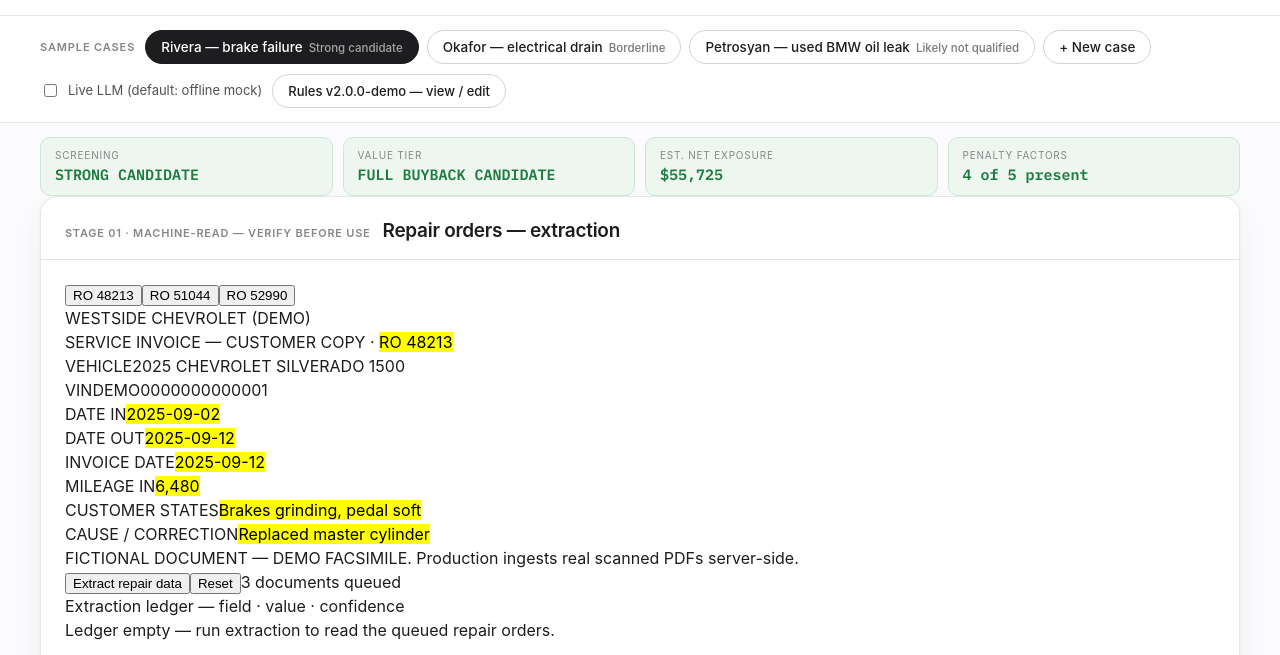
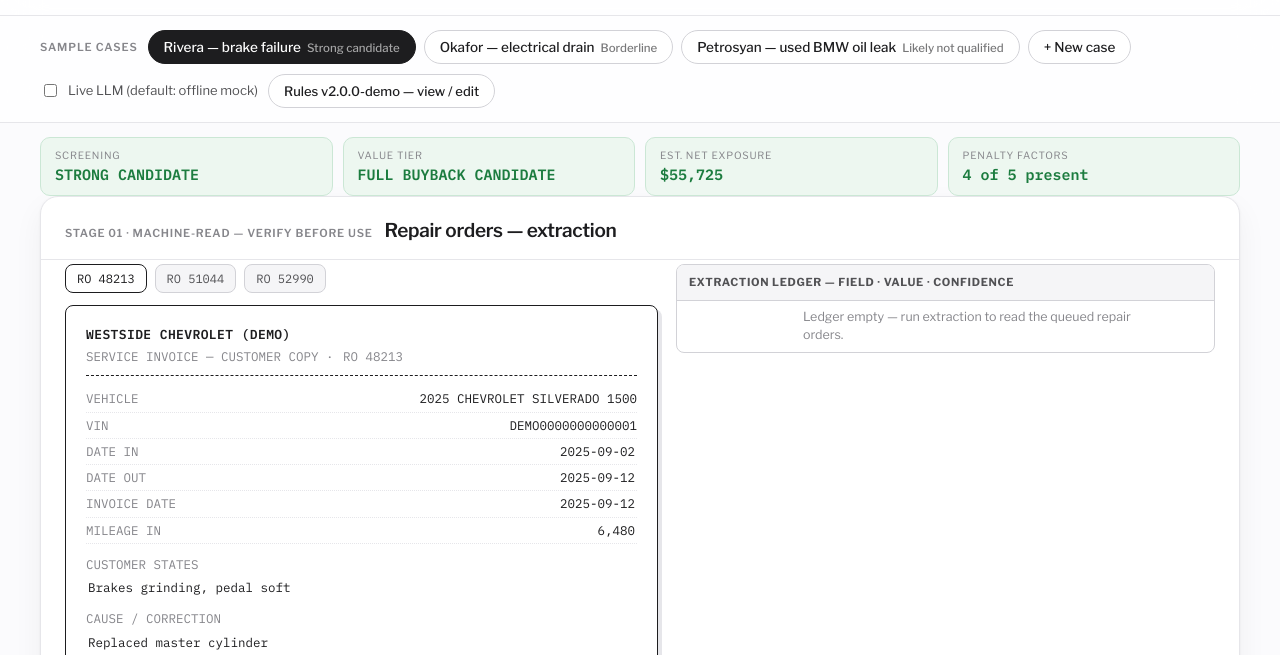
Before and after one commit to tech49it/lemon-qualifier, a plain HTML site: page index.html in a window 1280 px wide. Shown: the part 133-788 px from the top of the page. Drawn offline with nearby package versions, Linux system fonts and the light colour scheme.

Commit message:
style(provenance): adopt Libre Franklin / Source Serif 4 / IBM Plex Mono
Font-role tokens: sans=interface, serif=attorney prose, mono=machine-read; system
fallbacks kept. Adds Stage 01 extraction styles and multi-paragraph footer styles.

```diff
--- a/css/styles.css
+++ b/css/styles.css
@@ -32,9 +32,17 @@
   --accent: #0072ba;        /* Italian azzurro — accent (focus, links) */
   --focus: #0072ba;
 
-  --font-display: -apple-system, BlinkMacSystemFont, 'SF Pro Display', 'Inter', 'Segoe UI', system-ui, Helvetica, Arial, sans-serif;
-  --font-ui: -apple-system, BlinkMacSystemFont, 'SF Pro Text', 'Inter', 'Segoe UI', system-ui, Helvetica, Arial, sans-serif;
+  /* Provenance typography (v2.0.0): sans = interface, serif = attorney-facing
+   * prose, mono = machine-read values. System fonts lead the stacks so the
+   * demo stays presentable when Google Fonts are blocked/offline. */
+  --font-display: 'Libre Franklin', -apple-system, BlinkMacSystemFont, 'Segoe UI', system-ui, Helvetica, Arial, sans-serif;
+  --font-ui: 'Libre Franklin', -apple-system, BlinkMacSystemFont, 'Segoe UI', system-ui, Helvetica, Arial, sans-serif;
+  --font-serif: 'Source Serif 4', Georgia, 'Times New Roman', Times, serif;
   --font-mono: 'IBM Plex Mono', 'SF Mono', ui-monospace, Menlo, Consolas, monospace;
+
+  /* Highlighter sweep (extraction) */
+  --hl: #ffe23b;
+  --hl-soft: #fff3b8;
 
   --radius-sm: 8px;
   --radius: 12px;
@@ -468,8 +476,9 @@ html, body {
 .summary-text {
   width: 100%;
   min-height: 260px;
-  font-family: var(--font-mono);
-  font-size: 13px;
+  /* Serif = attorney-facing memo prose (provenance typography, v2.0.0). */
+  font-family: var(--font-serif);
+  font-size: 15px;
   line-height: 1.6;
   color: var(--ink);
   border: 1px solid var(--rule-strong);
@@ -581,6 +590,10 @@ html, body {
   border-top: 1px solid var(--rule);
   background: var(--panel);
 }
+.app-footer p { margin: 0 0 8px; max-width: 1000px; line-height: 1.5; }
+.app-footer p:last-child { margin-bottom: 0; }
+.app-footer .ip-notice { color: var(--ink-soft); font-weight: 600; }
+.app-footer .footer-notes { font-size: 12px; }
 
 .hidden { display: none !important; }
 
@@ -752,8 +765,9 @@ html, body {
 /* original / approved draft toggle */
 .draft-toggle { display: flex; gap: 8px; margin: 10px 0 6px; }
 .draft-view {
-  font-family: var(--font-mono);
-  font-size: 12.5px;
+  /* Attorney memo prose renders serif, same as the editable summary. */
+  font-family: var(--font-serif);
+  font-size: 14px;
   line-height: 1.55;
   white-space: pre-wrap;
   background: var(--surface-3);
@@ -972,3 +986,138 @@ html, body {
 }
 /* the money figure reads at arm's length */
 .value-net { font-size: 16px; }
+
+/* =========================================================================
+ * Stage 01 — repair-order extraction (v2.0.0)
+ * Document-first intake: a facsimile RO is highlighter-swept field by field
+ * into an extraction ledger with confidence scores and human-verify flags.
+ * Machine-read values render in mono (provenance typography).
+ * ========================================================================= */
+
+#extraction-panel .panel-body { padding-top: 4px; }
+
+.docgrid {
+  display: grid;
+  grid-template-columns: minmax(0, 1.1fr) minmax(0, 1fr);
+  gap: 18px;
+  align-items: start;
+}
+@media (max-width: 900px) { .docgrid { grid-template-columns: 1fr; } }
+
+/* document tray */
+.tray { display: flex; gap: 8px; flex-wrap: wrap; margin-bottom: 12px; }
+.doc-tab {
+  font-family: var(--font-mono);
+  font-size: 12px;
+  color: var(--ink-soft);
+  background: var(--surface-2);
+  border: 1px solid var(--rule-strong);
+  padding: 6px 11px;
+  border-radius: var(--radius-sm);
+  cursor: pointer;
+}
+.doc-tab.active { border-color: var(--ink); color: var(--ink); background: var(--panel); }
+.doc-tab.done::after { content: " \2713"; color: var(--strong); }
+.doc-tab:hover { background: var(--hl-soft); }
+
+/* facsimile document */
+.facsimile {
+  background: var(--panel);
+  border: 1px solid var(--ink);
+  border-radius: var(--radius-sm);
+  padding: 18px 20px;
+  font-family: var(--font-mono);
+  font-size: 12.5px;
+  line-height: 1.7;
+  color: var(--ink);
+  box-shadow: 4px 4px 0 var(--rule);
+  min-height: 340px;
+}
+.facsimile .fx-head { border-bottom: 1.5px dashed var(--ink); padding-bottom: 8px; margin-bottom: 10px; }
+.facsimile .fx-dealer { font-weight: 600; font-size: 13px; letter-spacing: 0.03em; }
+.facsimile .fx-sub { color: var(--ink-faint); }
+.facsimile .fx-row { display: flex; justify-content: space-between; gap: 12px; border-bottom: 1px dotted var(--rule); padding: 2px 0; }
+.facsimile .fx-label { color: var(--ink-faint); }
+.facsimile .fx-block { margin-top: 10px; }
+.facsimile .fx-block .fx-label { display: block; margin-bottom: 2px; }
+.facsimile .fx-note { color: var(--ink-faint); border-top: 1px dashed var(--rule); padding-top: 8px; margin-top: 14px; font-size: 11.5px; }
+.facsimile .fx-empty { color: var(--ink-faint); }
+
+/* highlighter sweep */
+mark.x {
+  background: linear-gradient(120deg, var(--hl) 0%, var(--hl) 100%) no-repeat;
+  background-size: 0% 100%;
+  color: inherit;
+  padding: 1px 2px;
+  border-radius: 2px;
+  transition: background-size 0.45s ease;
+}
+mark.x.on { background-size: 100% 100%; }
+@media (prefers-reduced-motion: reduce) { mark.x { transition: none; } }
+
+/* extract controls */
+.extract-bar { display: flex; gap: 10px; align-items: center; margin-top: 14px; flex-wrap: wrap; }
+.btn-extract {
+  font-family: var(--font-ui);
+  font-weight: 600;
+  font-size: 14px;
+  color: #fff;
+  background: var(--ink);
+  border: 1.5px solid var(--ink);
+  padding: 9px 16px;
+  border-radius: 980px;
+  cursor: pointer;
+}
+.btn-extract:hover { background: #000; }
+.btn-extract[disabled] { opacity: 0.45; cursor: not-allowed; }
+.btn-reset {
+  font-family: var(--font-ui);
+  font-weight: 600;
+  font-size: 14px;
+  color: var(--ink);
+  background: var(--panel);
+  border: 1.5px solid var(--rule-strong);
+  padding: 9px 16px;
+  border-radius: 980px;
+  cursor: pointer;
+}
+.btn-reset:hover { background: var(--hl-soft); border-color: var(--ink); }
+.extract-status { font-family: var(--font-mono); font-size: 12px; color: var(--ink-soft); }
+
+/* extraction ledger */
+.ledger { border: 1px solid var(--rule-strong); border-radius: var(--radius-sm); overflow: hidden; }
+.ledger-head {
+  background: var(--surface-2);
+  border-bottom: 1px solid var(--rule-strong);
+  padding: 9px 12px;
+  font-size: 11px;
+  font-weight: 700;
+  letter-spacing: 0.06em;
+  text-transform: uppercase;
+  color: var(--ink-soft);
+}
+.ledger-body { max-height: 460px; overflow-y: auto; }
+.lrow {
+  display: grid;
+  grid-template-columns: 104px 1fr 46px;
+  gap: 10px;
+  padding: 7px 12px;
+  border-bottom: 1px solid var(--rule);
+  font-size: 12.5px;
+  align-items: start;
+}
+.lrow:last-child { border-bottom: none; }
+.lrow .f { color: var(--ink-faint); font-size: 11.5px; padding-top: 1px; }
+.lrow .v { font-family: var(--font-mono); overflow-wrap: anywhere; }
+.lrow .c { font-family: var(--font-mono); font-size: 11px; text-align: right; color: var(--ink-soft); }
+.lrow .c.low { color: var(--caution); font-weight: 700; }
+.lrow.placeholder .v { font-family: var(--font-ui); color: var(--ink-faint); }
+.lrow.flagrow { background: var(--caution-bg); }
+.lrow.flagrow .v { font-family: var(--font-ui); color: var(--ink); }
+.lrow.flagrow .f { color: var(--caution); font-weight: 700; }
+.ledger-sum { display: none; padding: 10px 12px; font-size: 12.5px; background: var(--strong-bg); color: var(--strong); border-top: 1px solid var(--strong-line); }
+.ledger-sum.show { display: block; }
+.ledger-sum .ledger-math { font-family: var(--font-mono); font-size: 11.5px; color: var(--ink-soft); margin-top: 5px; }
+
+.extract-note { font-size: 12.5px; color: var(--ink-soft); margin-top: 14px; }
+.extract-note strong { color: var(--ink); font-weight: 600; }
```
